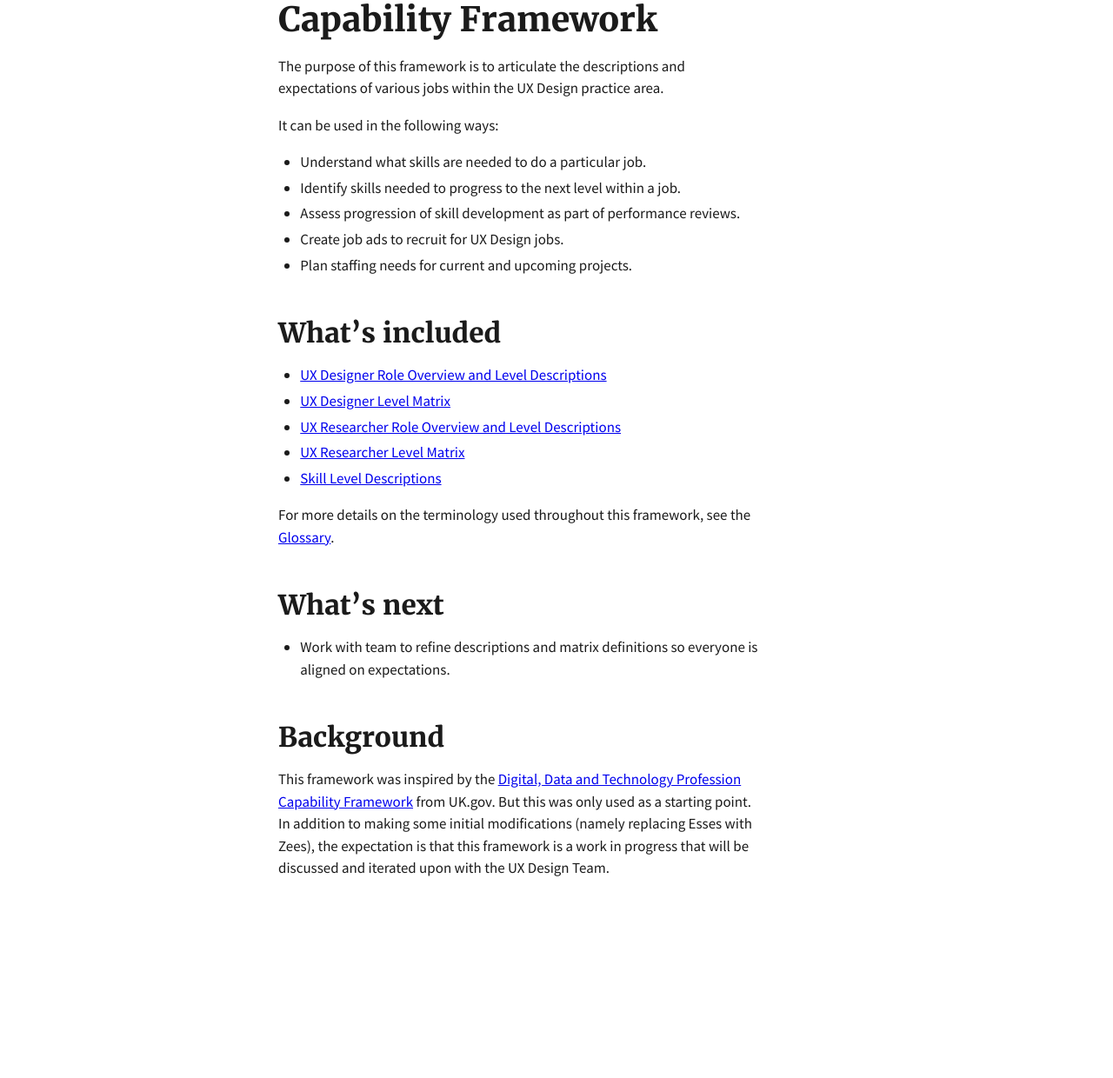
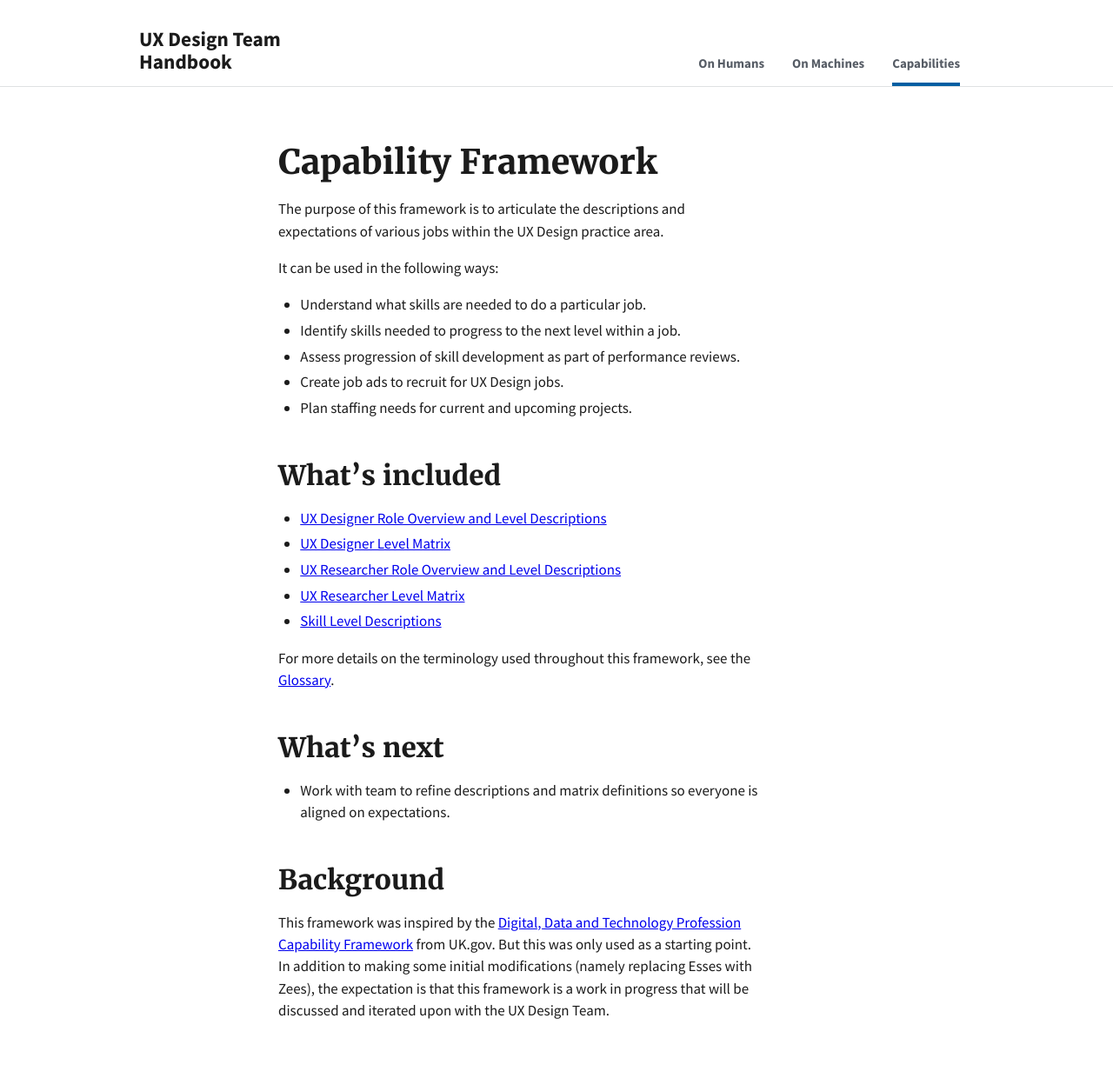
Before and after one commit to Bixal/bixal-uxd-team-handbook, a Jekyll site: the page built from capability-framework/about-this-framework.md, in a window 1280 px wide. Shown: the whole page at 87% size. Built offline with Jekyll 4.4.1, drawn with Linux system fonts in a browser that asks for light colours; our own code applies the rules of GitHub Pages for plain Markdown files; before the commit the page ends 1011 px from its top, so only the background shows below that.

Commit message:
add header
simple version
hard-coded links for now
usa-current

```diff
--- a/_layouts/default.html
+++ b/_layouts/default.html
@@ -9,6 +9,34 @@
 </head>
 
 <body>
+
+  <header class="usa-header usa-header--basic">
+    <div class="usa-nav-container">
+      <div class="usa-navbar">
+        <div class="usa-logo" id="basic-mega-logo">
+          <em class="usa-logo__text"><a href="/" title="Home" aria-label="Home">UX Design Team Handbook</a></em>
+        </div>
+        <button class="usa-menu-btn">Menu</button>
+      </div>
+      <nav aria-label="Primary navigation" class="usa-nav">
+        <button class="usa-nav__close"><img src="../../dist/img/close.svg" role="img" alt="close"></button>
+        <ul class="usa-nav__primary usa-accordion">
+          <li class="usa-nav__primary-item">
+            <a class="usa-nav__link" href="/humans/"><span>On Humans</span></a>
+          </li>
+          <li class="usa-nav__primary-item">
+            <a class="usa-nav__link" href="/machines/"><span>On Machines</span></a>
+          </li>
+          <li class="usa-nav__primary-item">
+            <a class="usa-nav__link {% if page.nav == 'capabilities' %}usa-current{% endif %}" href="/capabilities/"><span>Capabilities</span></a>
+          </li>
+        </ul>
+      </nav>
+    </div>
+  </header>
+
+<div class="usa-section">
+
   <div class="grid-container">
     <div class="grid-row">
       <div class="grid-col-fill"></div>
@@ -18,6 +46,8 @@
       <div class="grid-col-fill"></div>
     </div>
   </div>
+
+</div>
   <script src="assets/uswds-2.8.1/js/uswds.min.js"></script>
 </body>
 
--- a/capability-framework/about-this-framework.md
+++ b/capability-framework/about-this-framework.md
@@ -1,3 +1,9 @@
+---
+layout: default
+nav: capabilities
+permalink: /capabilities/
+---
+
 # Capability Framework
 
 The purpose of this framework is to articulate the descriptions and expectations of various jobs within the UX Design practice area.
@@ -10,7 +16,7 @@ It can be used in the following ways:
 - Plan staffing needs for current and upcoming projects.
 
 ## What's included
-- [UX Designer Role Overview and Level Descriptions](ux-designer-role-overview.md)
+- [UX Designer Role Overview and Level Descriptions](/capabilities/ux-designer-role-overview/)
 - [UX Designer Level Matrix](ux-designer-level-matrix.md)
 - [UX Researcher Role Overview and Level Descriptions](ux-researcher-role-overview.md)
 - [UX Researcher Level Matrix](ux-researcher-level-matrix.md)
```
Also changed, not shown: capability-framework/ux-designer-role-overview.md (+5 -0 lines), index.md (+1 -1 lines), 1 other file.
